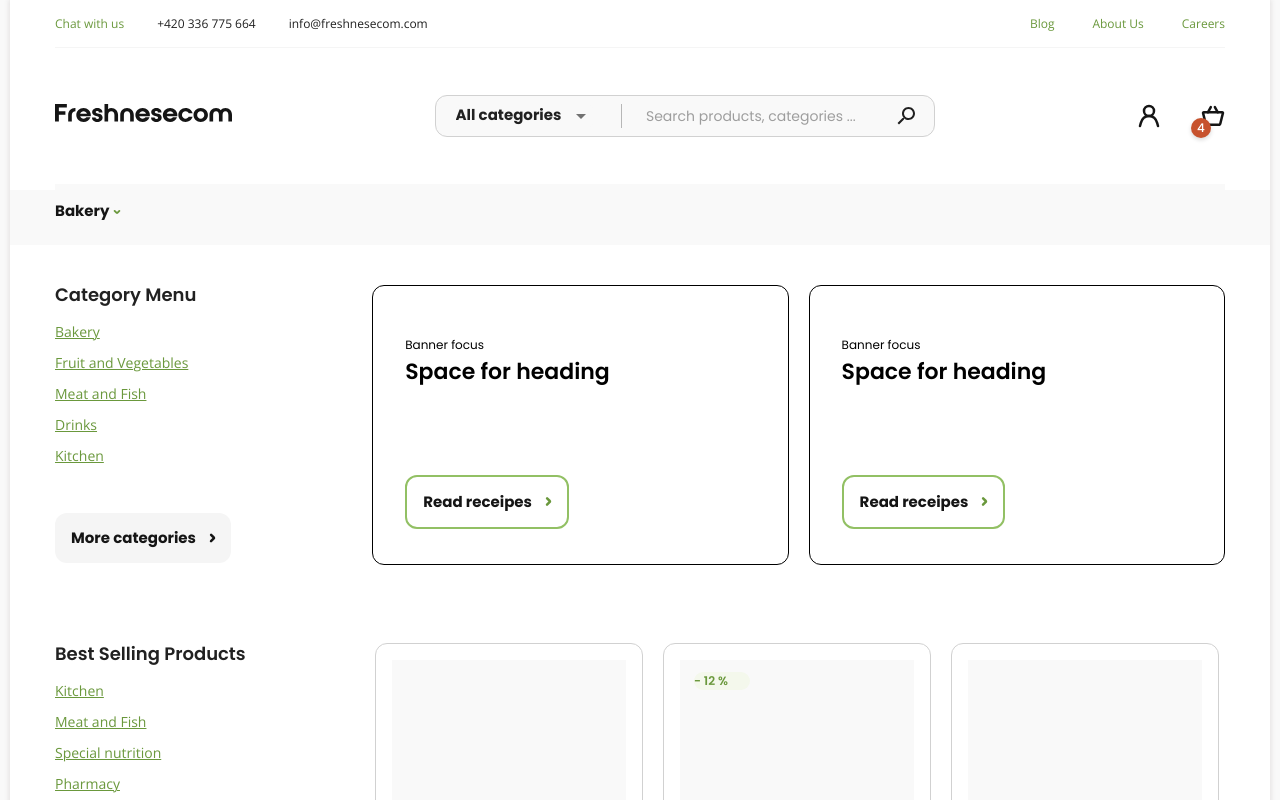
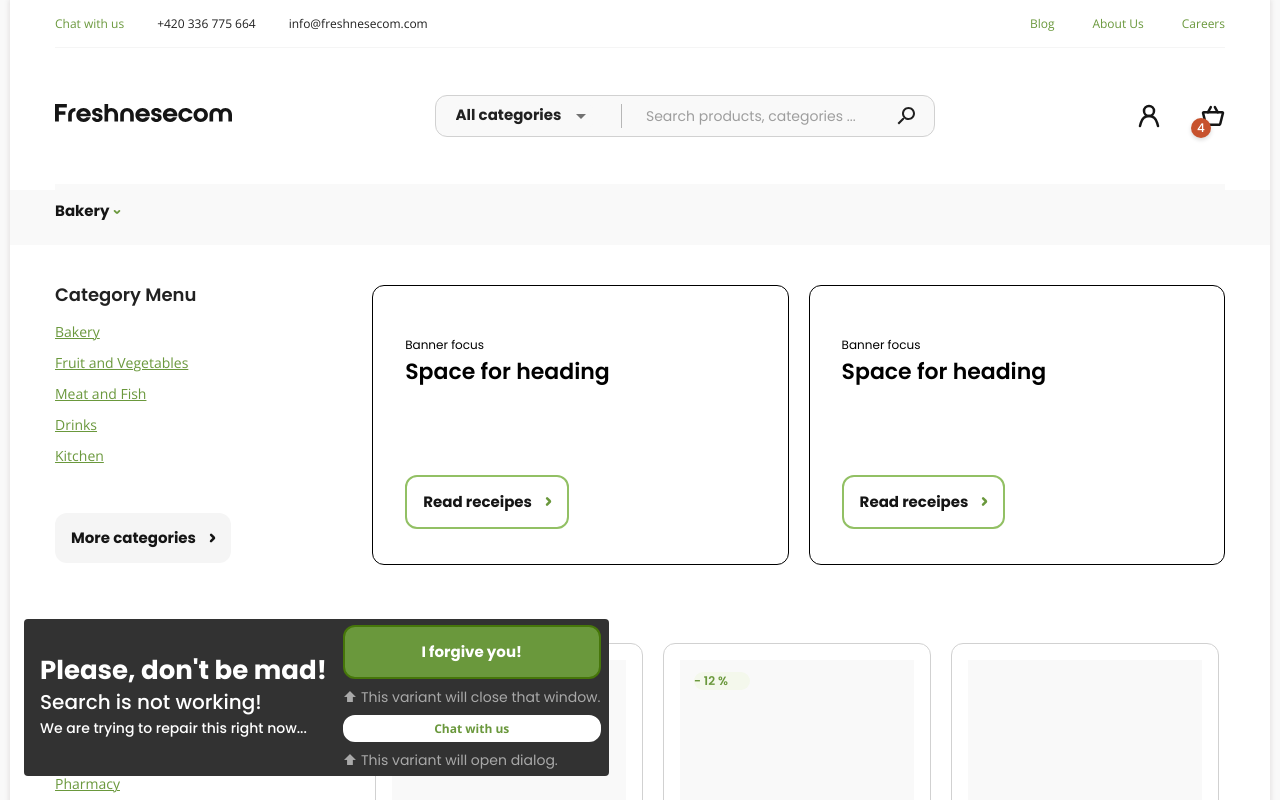
Before and after one commit to kartashov-developer/project, a React (Vite) app: page / in a window 1280 px wide. Both pictures are taken after a click on the icon 905 px from the left and 116 px from the top of the page. Shown: the top 800 px of the page. Built offline with nearby package versions, Linux system fonts and the light colour scheme.

Commit message:
created dialog in search input and search button

```diff
--- a/src/Layouts/search/SearchArea.jsx
+++ b/src/Layouts/search/SearchArea.jsx
@@ -1,6 +1,6 @@
 import React, { useState } from 'react';
 // MUI
-import { Box, Alert, Divider, Input, MenuItem, Select, InputBase, FormControl, InputLabel } from '@mui/material';
+import { Box, Button, Divider, Input, MenuItem, Select, InputBase, FormControl, InputLabel, Snackbar, Typography } from '@mui/material';
 import {
   Search as SearchIcon,
   ExpandMore as ExpandMoreIcon
@@ -8,6 +8,8 @@ import {
 import { styled } from '@mui/material/styles';
 // DB
 import { categoryMenuForSearch } from '../../db/categoryMenuForSearch';
+
+import ChatWithUs from '../../components/DialogComponents/ChatWithUs';
 // -------------------------------------------------------------------------
 // MUI styled
 const WrapperBox = styled(Box)(
@@ -58,19 +60,79 @@ const BootstrapInput = styled(InputBase)(({ theme }) => ({
   }
 }));
 // -------------------------------------------------------------------------
+
 export default function Info() {
-  const [age, setAge] = React.useState('');
-  const handleChange = (event) => {
-    setAge(event.target.value);
+  const [open, setOpen] = useState(false);
+
+  const handleClick = () => {
+    setOpen(true);
   };
+
+  const handleClose = (event, reason) => {
+    if (reason === 'clickaway') {
+      return;
+    }
+
+    setOpen(false);
+  };
+
+  const action = (
+    <Box sx={{
+      display: 'flex',
+      flexDirection: 'column',
+      gap: 2
+    }}>
+      <Button variant='contained' size="large" onClick={handleClose}>
+        I forgive you!
+      </Button>
+        <Typography variant='body2'>⬆ This variant will close that window.</Typography>
+      <Button
+        variant='contained'
+        size="small"
+        sx={{
+          background: '#FFF',
+          border: '2px solid #FFF',
+          '&:hover': {
+            background: '#FFF',
+            border: '2px solid #FFF'
+          },
+          '&:focus': {
+            background: '#FFF',
+            border: '2px solid #FFF'
+          }
+        }}
+      >
+          <ChatWithUs />
+      </Button>
+        <Typography variant='body2'>⬆ This variant will open dialog.</Typography>
+    </Box>
+  );
 
   return (
     <WrapperBox>
+      <Snackbar
+        open={open}
+        autoHideDuration={6000}
+        onClose={handleClose}
+        message={
+          <>
+          <Typography variant='h2'>
+            Please, don't be mad!
+          </Typography>
+          <Typography variant='h6'>
+            Search is not working!
+          </Typography>
+          <Typography variant='subtitle2'>
+            We are trying to repair this right now...
+          </Typography>
+        </>
+        }
+        action={action}
+      />
       <FormControl sx={{ m: 1 }} variant="standard" >
         <InputLabel htmlFor="demo-customized-select-native"></InputLabel>
         <Select
           id="demo-customized-select-native"
-          onChange={handleChange}
           input={<BootstrapInput />}
           defaultValue={100}
         >
@@ -94,10 +156,11 @@ export default function Info() {
         placeholder='Search products, categories ...'
         variant='filled'
         sx={{ width: '257px', height: '10px' }}
+        onChange={handleClick}
       />
       <SearchIcon
         sx={{ transform: 'rotate(90deg)', cursor: 'pointer', ml: '12px' }}
-        onClick={() => {}}
+        onClick={handleClick}
       />
     </WrapperBox>
   );
```
